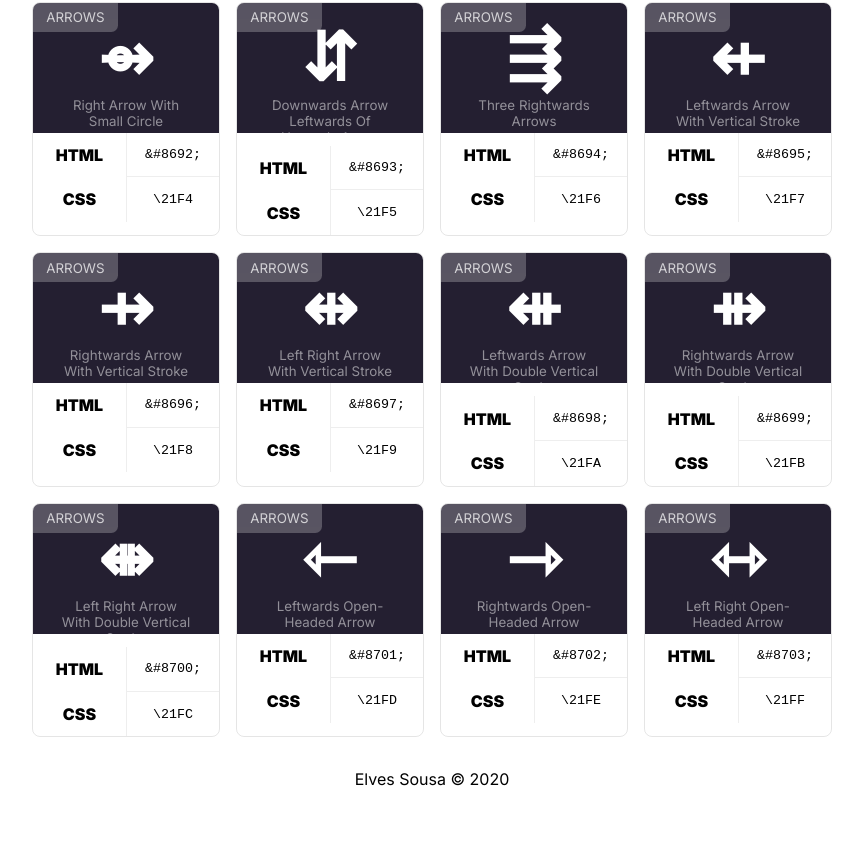
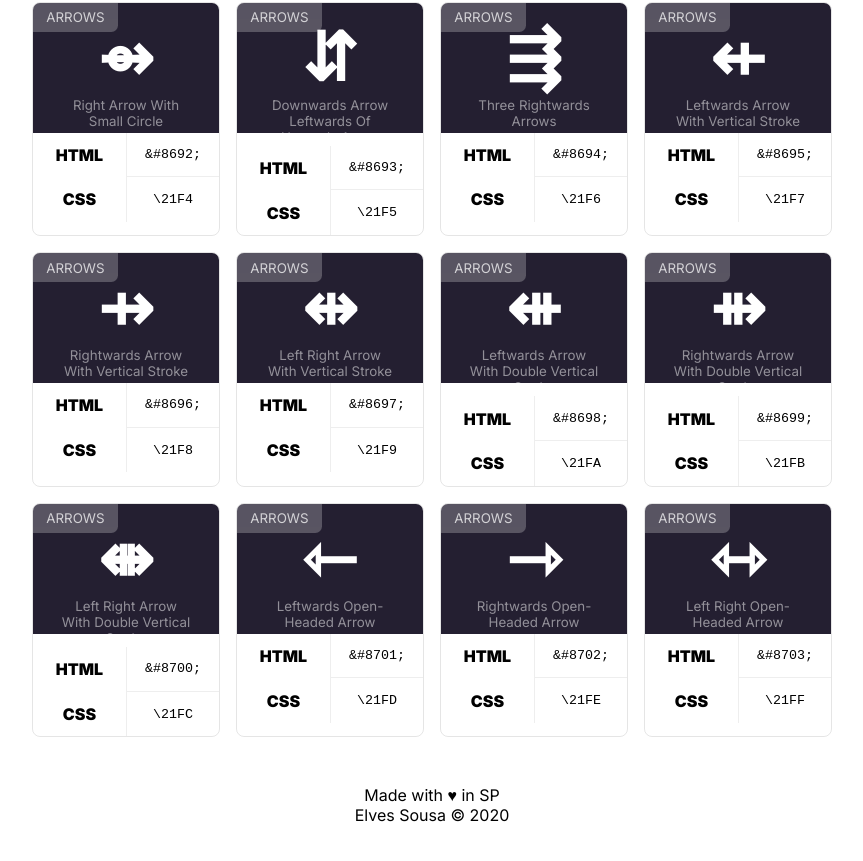
Before and after one commit to elvessousa/charmap, a Next.js app: page /arrows in a window 1280 px wide. Shown: the part 6332-7193 px from the top of the page, without its empty margins (208-1071 px from the left). Before the commit the page ends 7153 px from the top, so only its background shows below. Built offline with nearby package versions, Linux system fonts and the light colour scheme.

Commit message:
Footer update.

```diff
--- a/components/Layout/index.tsx
+++ b/components/Layout/index.tsx
@@ -15,7 +15,15 @@ const Layout: React.FC<LayoutProps> = ({ title, children }) => {
       </Head>
 
       <main>{children}</main>
-      <footer>Elves Sousa &copy; 2020</footer>
+      <footer>
+        <p>
+          Made with ♥ in SP <br />
+          <a href="https://elvessousa.com.br" rel="noopener noreferrer">
+            Elves Sousa
+          </a>{" "}
+          &copy; 2020
+        </p>
+      </footer>
     </>
   );
 };
```
